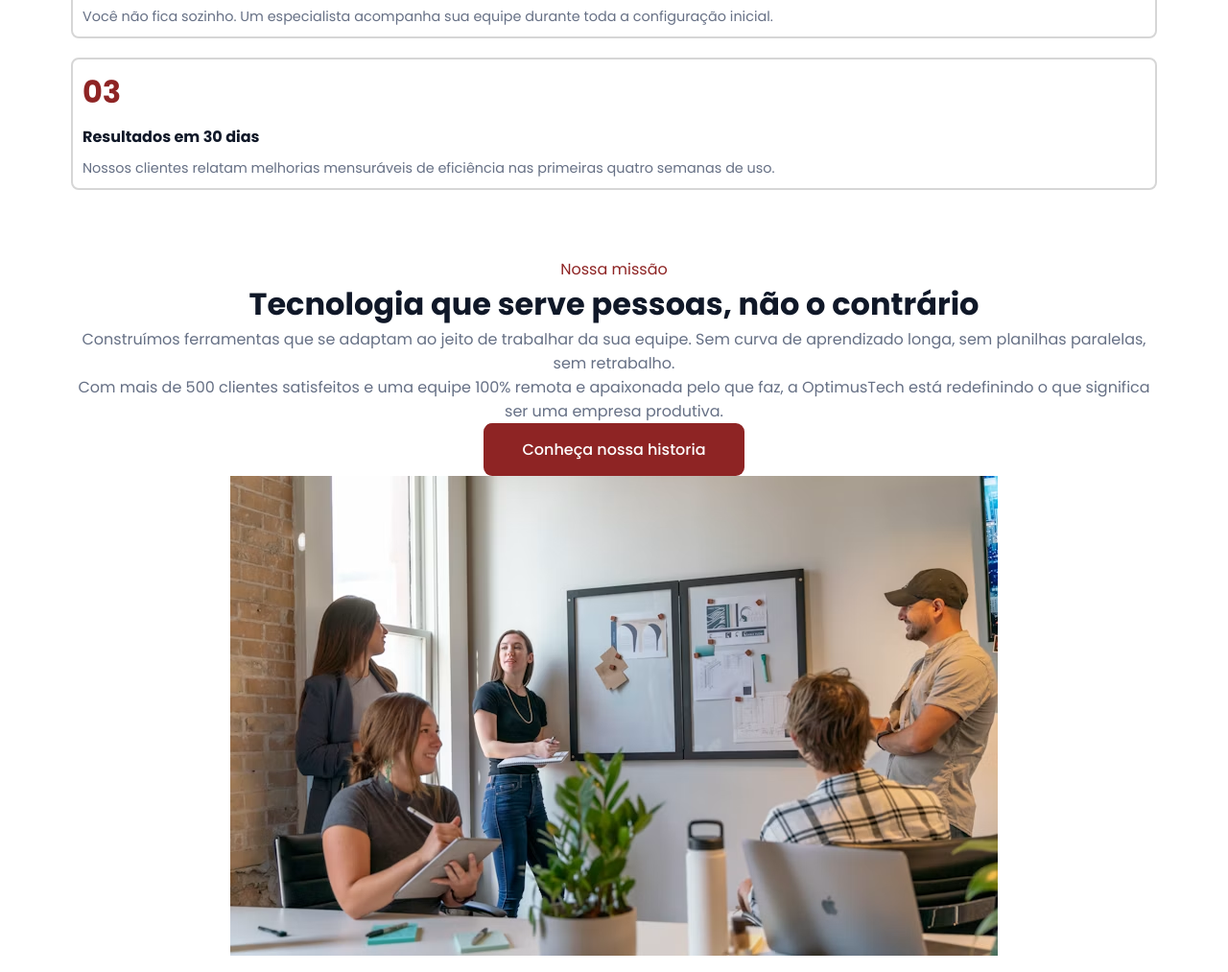
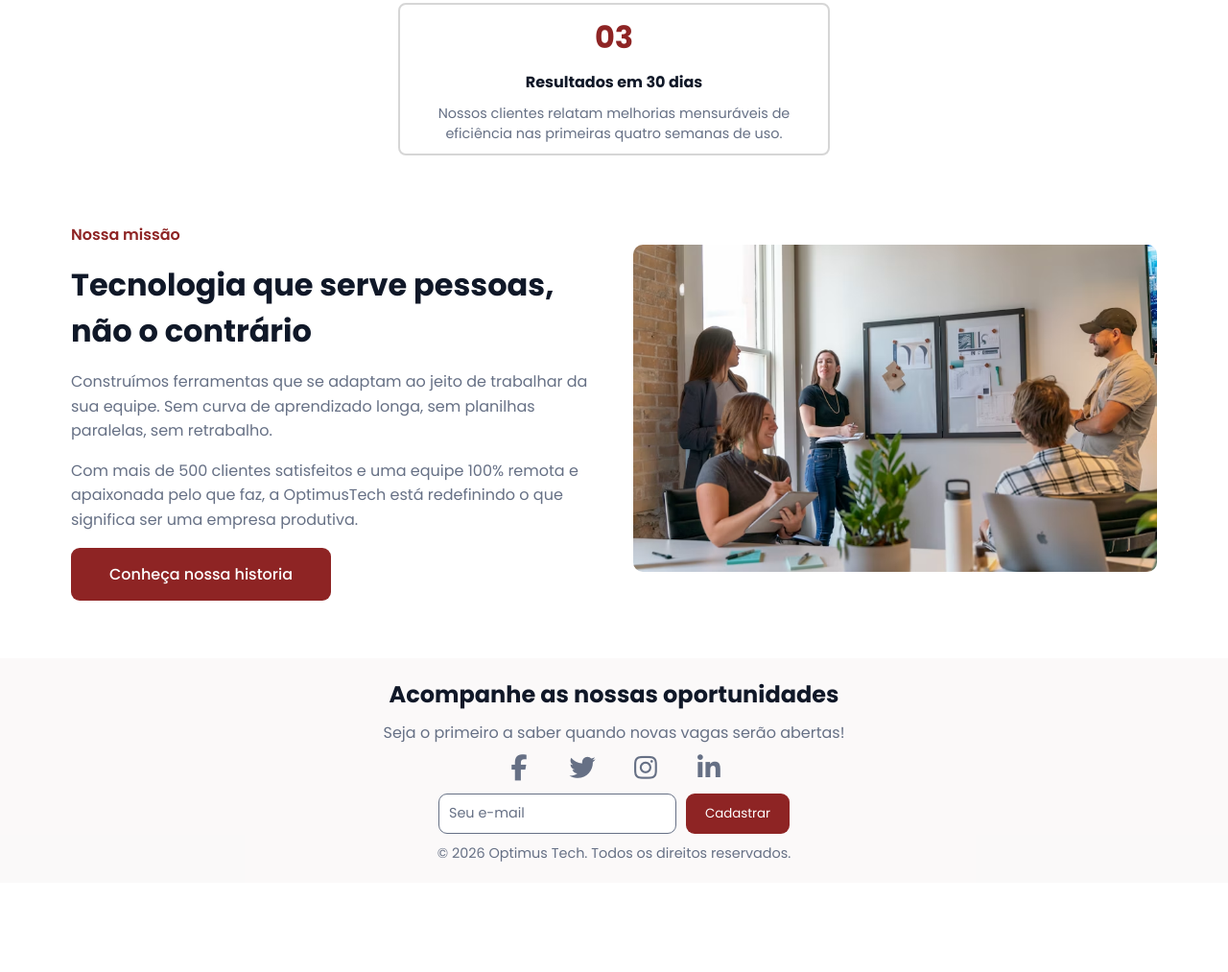
Before and after one commit to gabr1eloliveira/Optimus-Tech, a plain HTML site: page home.html in a window 1280 px wide. Shown: the part 909-1922 px from the top of the page at 96% size. After the commit the page ends 1829 px from the top, so only its background shows below. Drawn offline with Linux system fonts and the light colour scheme.

Commit message:
Terminei a pagina HOME

```diff
--- a/home.html
+++ b/home.html
@@ -102,6 +102,23 @@
             </div>
         </section>
     </main>
+    <footer>
+        <div id ="footer-container">
+            <p class="footer__title">Acompanhe as nossas oportunidades</p>
+            <p class="footer__text">Seja o primeiro a saber quando novas vagas serão abertas!</p>
+            <div class="footer-social">
+                <a href="#" class="footer-social__icon"><i class="fa-brands fa-facebook-f"></i></a>
+                <a href="#" class="footer-social__icon"><i class="fa-brands fa-twitter"></i></a>
+                <a href="#" class="footer-social__icon"><i class="fa-brands fa-instagram"></i></a>
+                <a href="#" class="footer-social__icon"><i class="fa-brands fa-linkedin-in"></i></a>
+            </div>
+            <form class="footer-form">
+                <input type="email" placeholder="Seu e-mail">
+                <button type="submit">Cadastrar</button>
+            </form>
+            <p class="footer__copyright">© 2026 Optimus Tech. Todos os direitos reservados.</p>
+        </div>
+    </footer>
     <script src="src/script/navbar.js"></script>
 </body>
 </html>
--- a/src/css/page.css
+++ b/src/css/page.css
@@ -6,7 +6,7 @@
   background-size: cover;
   background-repeat: no-repeat;
   margin-top: 0;
-  padding: 20px;
+  padding: 40px 20px;
 }
 
 #home-into__container{
@@ -15,7 +15,21 @@
   gap: 20px;
   min-height: 350px;
   text-align: left;
+  max-width: 550px;
+  margin-left: 30px;
 }
+
+@media screen and (min-width: 768px) {
+  #home-into {
+    padding: 60px 40px;
+  }
+
+  #home-into__container {
+    max-width: 600px;
+    margin-left: 60px;
+  }
+}
+
 
 .home-into__label{
   color: var(--cor-primaria);
@@ -41,7 +55,7 @@
 #home-into__buttons{
     display: flex;
     gap: 10px;
-}
+  }
 
 /*COMO FUNCIONA*/
 #como-funciona{
@@ -107,30 +121,88 @@
   font-size: 0.9rem;
 }
 
+@media screen and (min-width: 768px) {
+  #como-funciona__metrica {
+    flex-direction: row;
+    flex-wrap: wrap;
+    justify-content: center;
+    gap: 20px;
+  }
+
+  .como-funciona__item {
+    flex: 0 1 calc(50% - 20px);
+    max-width: 450px;
+    text-align: center;
+  }
+}
+
+
 /*NOSSA MISSAO*/
-.nossa-missao{
+.nossa-missao {
   grid-column: 2;
 }
 
-.nossa-missao__container{
+.nossa-missao__container {
   display: flex;
   flex-direction: column;
+  align-items: center;
+  gap: 24px;
   padding: 10px;
   text-align: center;
 }
 
-.nossa-missao__label{
-  color: var(--cor-primaria);
+.nossa-missao-content {
+  display: flex;
+  flex-direction: column;
+  align-items: center;
+  gap: 16px;
 }
 
-.nossa-missao__title{
+.nossa-missao__label {
+  color: var(--cor-primaria);
+  font-weight: 600;
+}
+
+.nossa-missao__title {
   color: var(--cor-secundario);
   font-size: 2rem;
 }
 
-.nossa-missao__text{
+.nossa-missao__text {
   color: var(--cor-terciaria);
+  line-height: 1.6;
 }
+
+#nossa-missao-img {
+  width: 100%;
+}
+
+.nossa-missao__img {
+  width: 100%;
+  height: auto;
+  border-radius: 10px;
+  object-fit: cover;
+}
+
+@media screen and (min-width: 768px) {
+  .nossa-missao__container {
+    flex-direction: row;
+    align-items: center;
+    justify-content: space-between;
+    text-align: left;
+    gap: 40px;
+  }
+
+  .nossa-missao-content {
+    flex: 1;
+    align-items: flex-start;
+  }
+
+  #nossa-missao-img {
+    flex: 1;
+  }
+}
+
 
 
 
```
